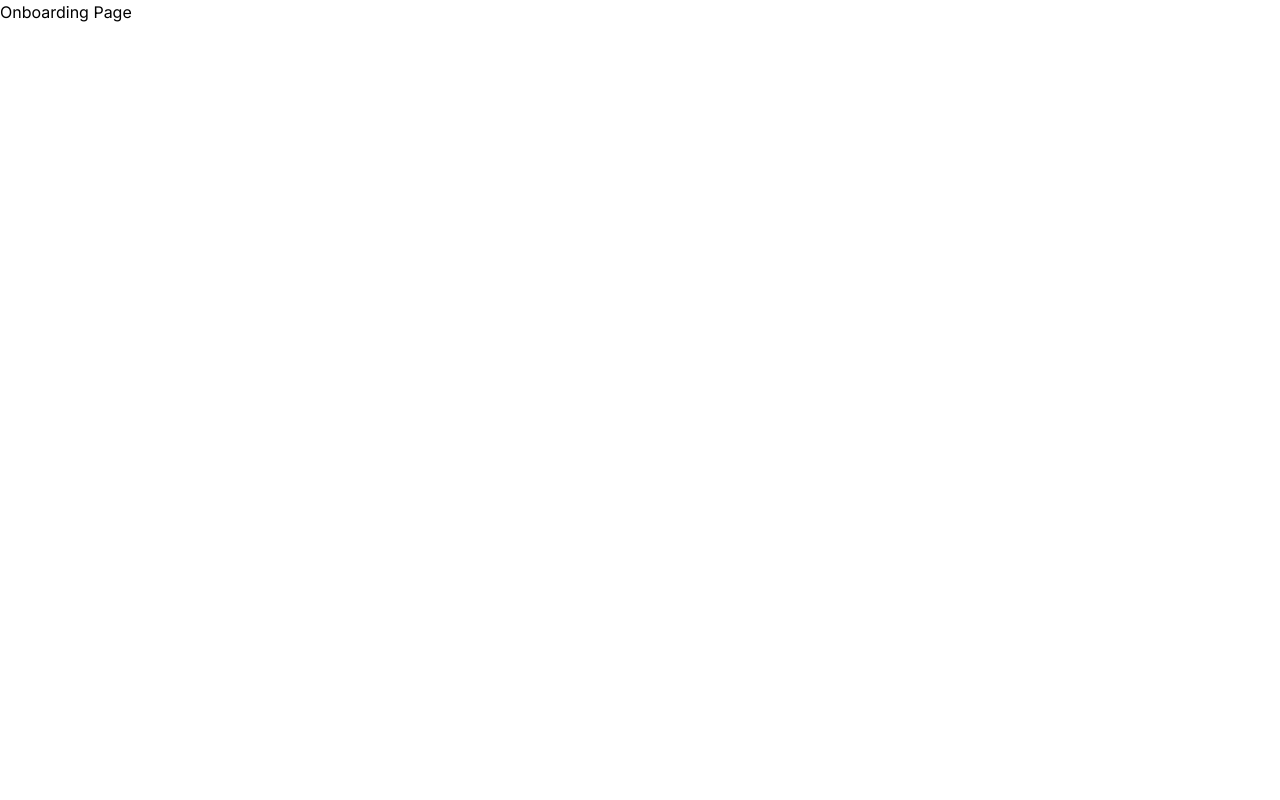
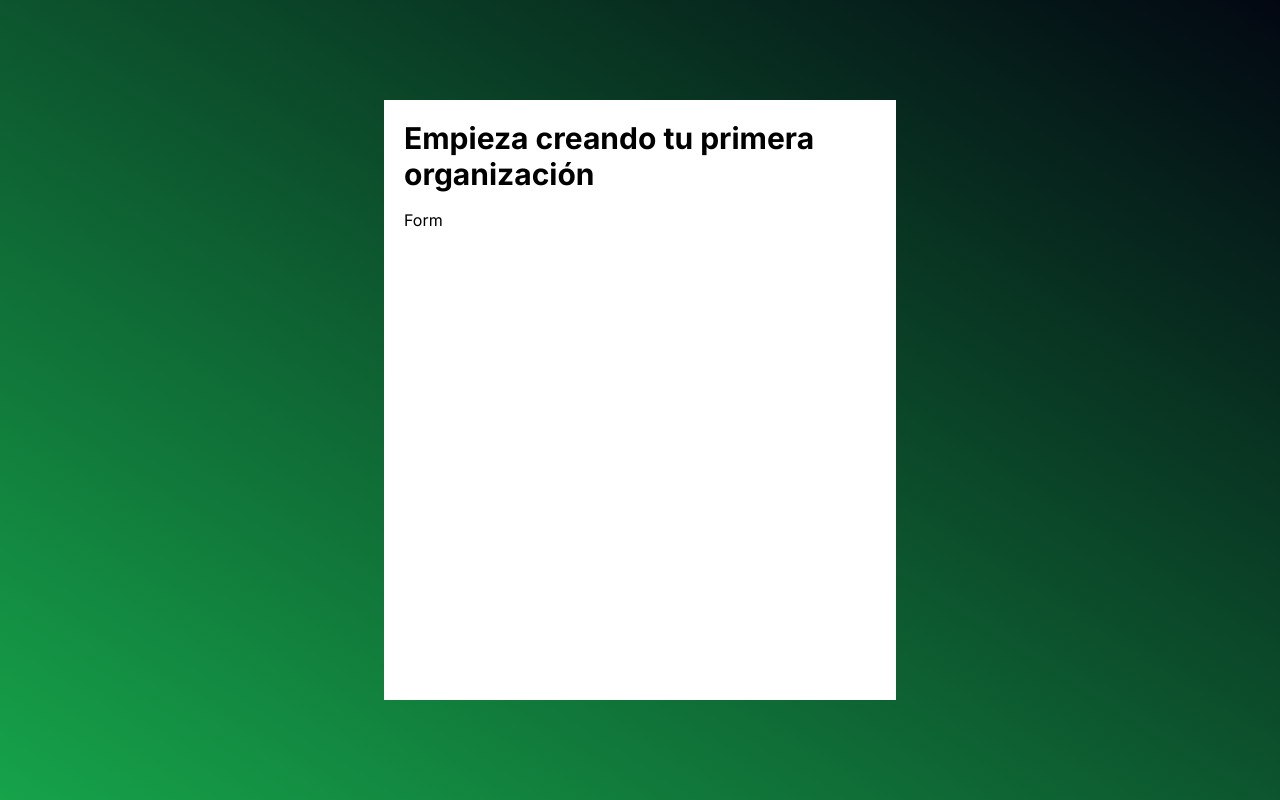
Before and after one commit to nzkdevsaider/qeps, a Next.js app: page /onboarding in a window 1280 px wide. Built offline with nearby package versions, Linux system fonts and the light colour scheme.

Commit message:
feat: onboarding

```diff
--- a/src/app/(onboard)/layout.js
+++ b/src/app/(onboard)/layout.js
@@ -12,7 +12,7 @@ export default function OnboardLayout({ children }) {
   return (
     <html lang="es">
       <body className={inter.className}>
-        <main>{children}</main>
+        <main className="flex flex-col justify-center items-center h-screen bg-gradient-to-tr backdrop-blur-xl from-green-600 to-gray-950">{children}</main>
       </body>
     </html>
   );
--- a/src/app/(onboard)/onboarding/page.js
+++ b/src/app/(onboard)/onboarding/page.js
@@ -1,7 +1,8 @@
 const page = () => {
     return (
-        <div>
-            Onboarding Page
+        <div className="flex flex-col w-2/5 h-3/4 bg-white p-5 space-y-4">
+            <h1 className="text-3xl font-bold">Empieza creando tu primera organización</h1>
+            <p>Form</p>
         </div>
     );
 }
```
